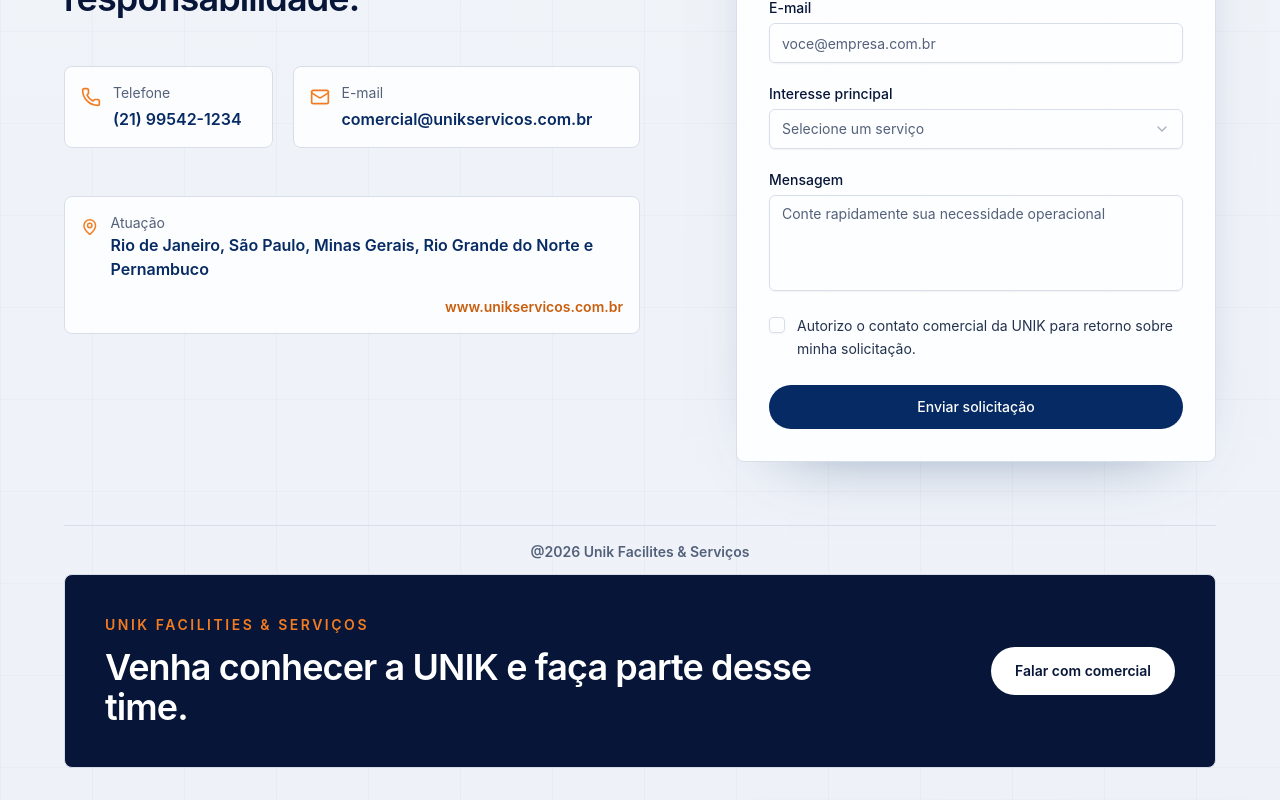
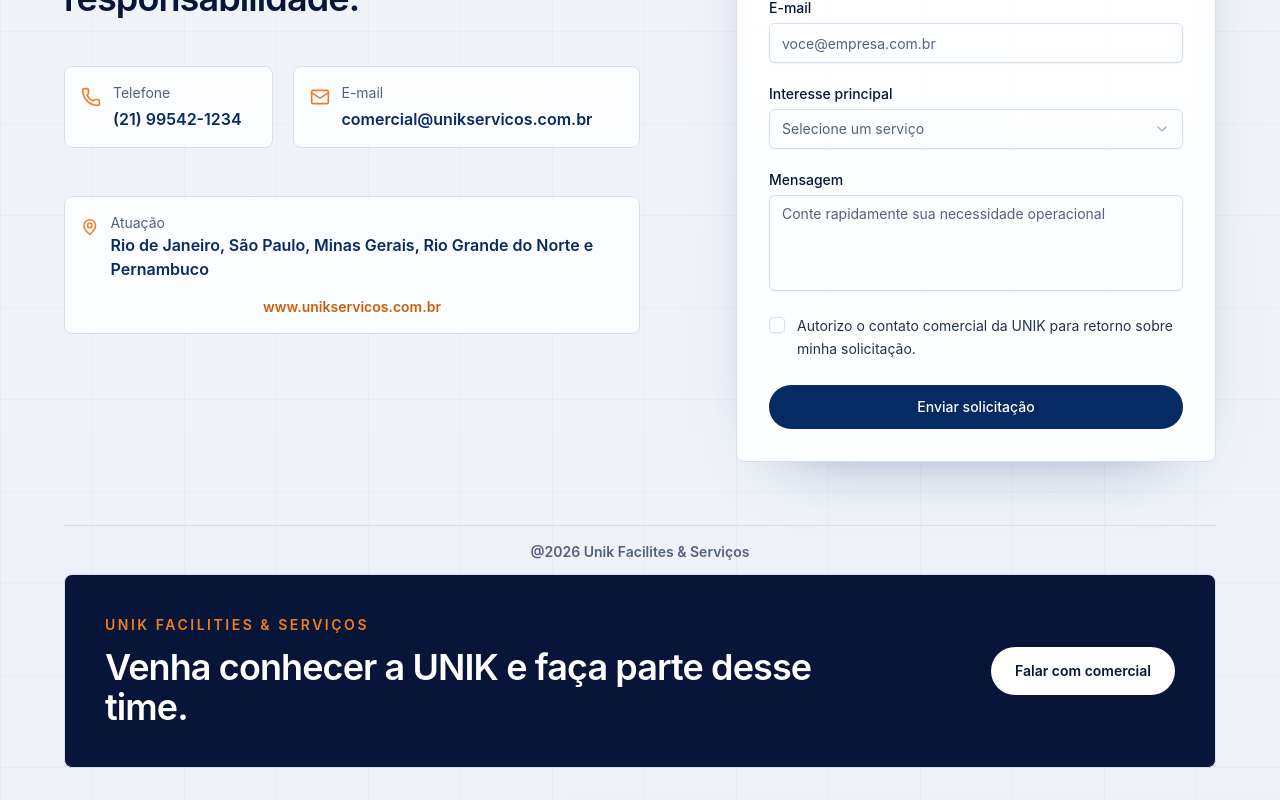
Before and after one commit to lucasaraujo-dev/UNICK-LAND, a Next.js app: page / in a window 1280 px wide. Shown: the part 5673-6473 px from the top of the page. Built offline with nearby package versions, Linux system fonts and the light colour scheme.

Commit message:
Center contact website link

```diff
--- a/components/shadcn-space/blocks/contact-01/contact-info.tsx
+++ b/components/shadcn-space/blocks/contact-01/contact-info.tsx
@@ -58,7 +58,7 @@
         </div>
         <a
           href="https://www.unikservicos.com.br"
-          className="self-end text-sm font-semibold text-[#c95f0e]"
+          className="self-center text-sm font-semibold text-[#c95f0e]"
         >
           www.unikservicos.com.br
         </a>
```
